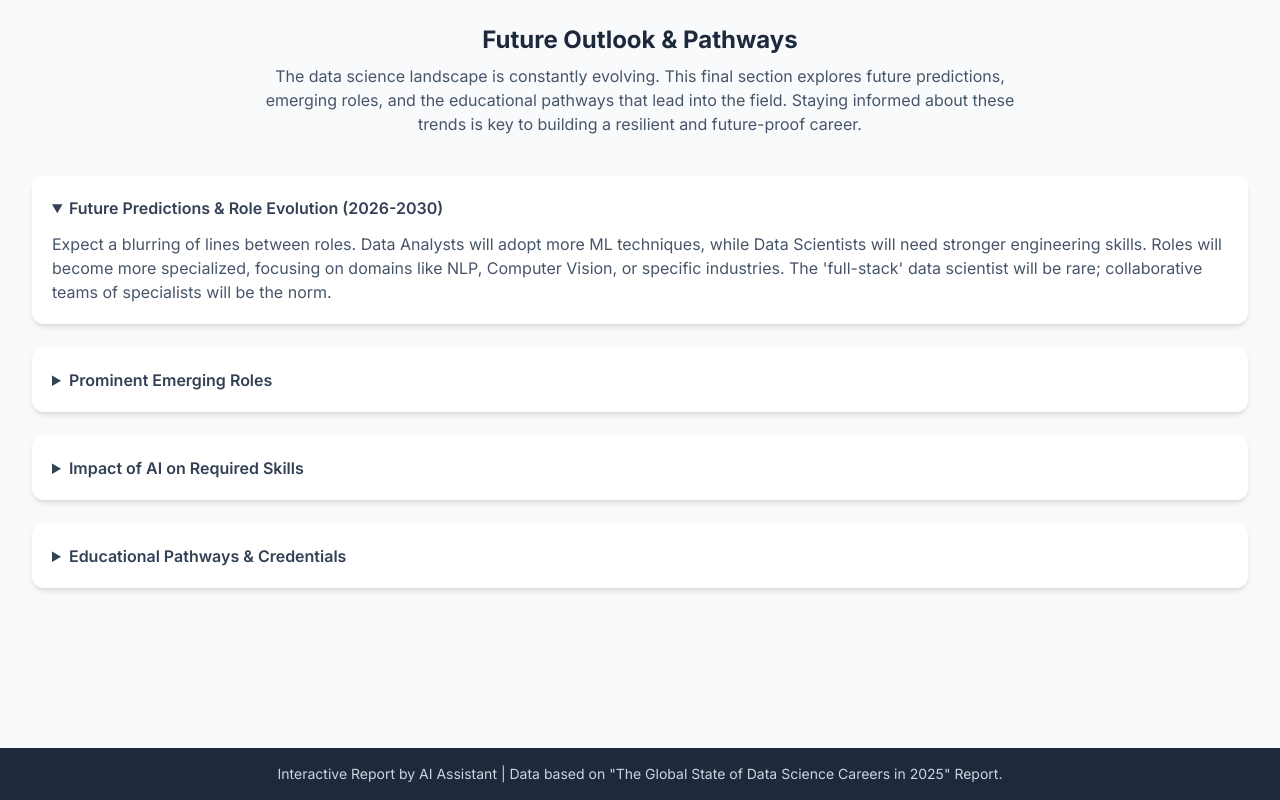
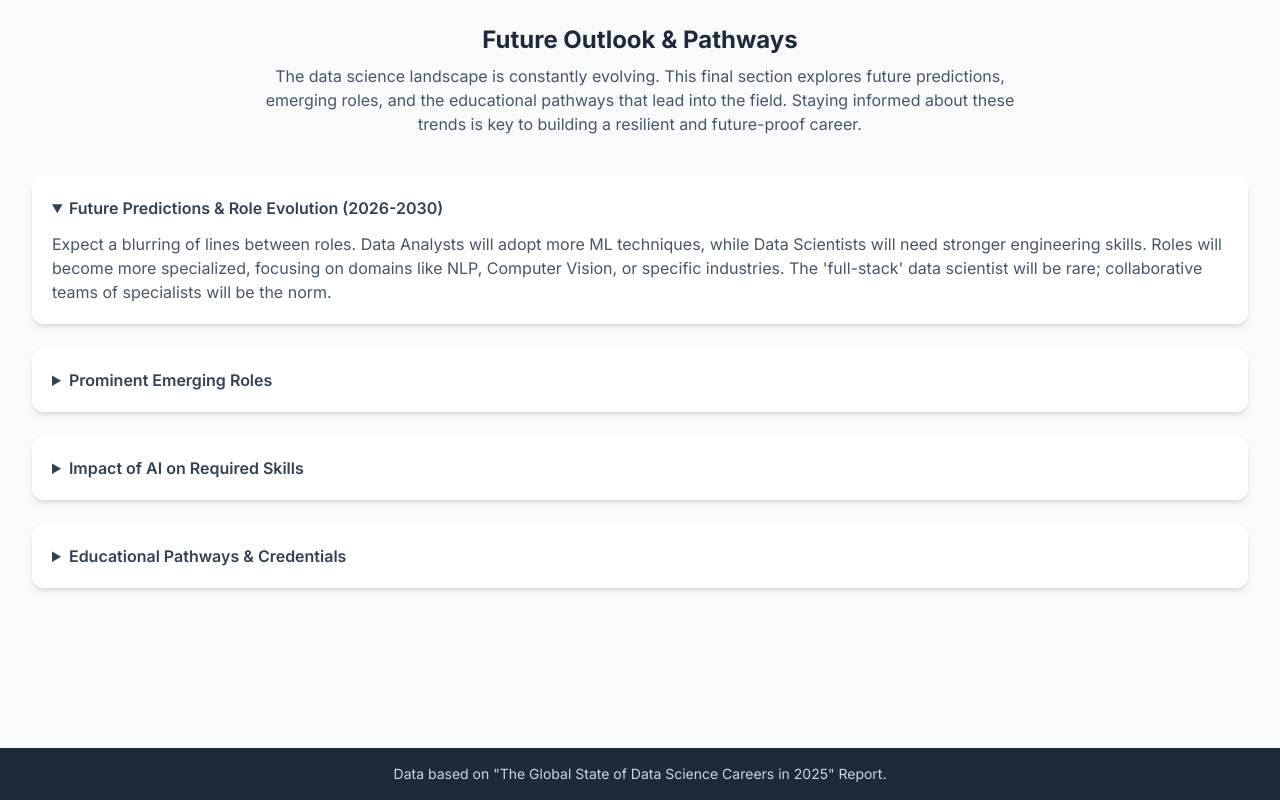
Before and after one commit to rajarsh01/Data-Science-Careers-2025, a plain HTML site: page index.html in a window 1280 px wide. Shown: the part 3556-4356 px from the top of the page. Drawn offline with nearby package versions, Linux system fonts and the light colour scheme.

Commit message:
index.html

```diff
--- a/index.html
+++ b/index.html
@@ -262,7 +262,7 @@
 
     <footer class="bg-slate-800 text-slate-300 mt-16">
         <div class="container mx-auto px-4 sm:px-6 lg:px-8 py-4 text-center text-sm">
-            <p>Interactive Report by AI Assistant | Data based on "The Global State of Data Science Careers in 2025" Report.</p>
+            <p>Data based on "The Global State of Data Science Careers in 2025" Report.</p>
         </div>
     </footer>
 
```
